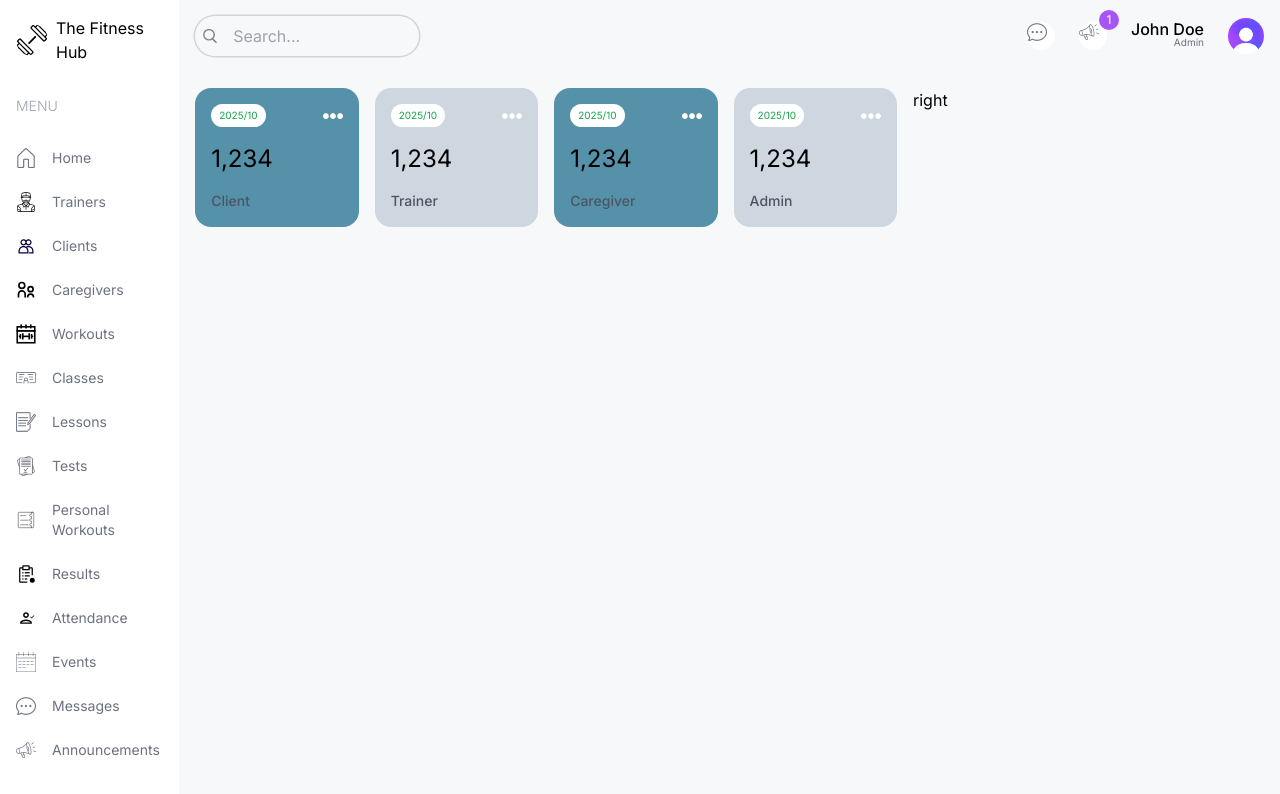
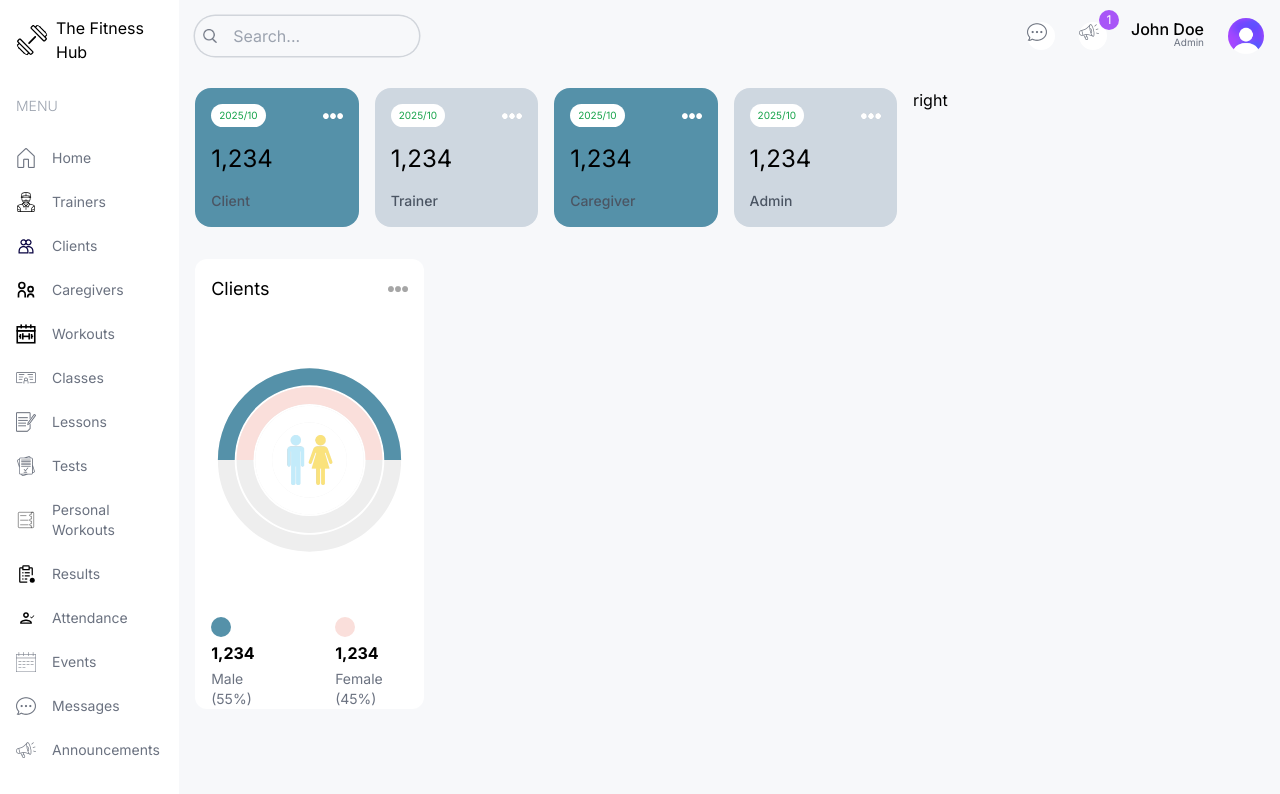
Before and after one commit to parkgit0108/client-management-tool, a Next.js app: page /admin in a window 1280 px wide. Shown: the top 794 px of the page. Built offline with nearby package versions, Linux system fonts and the light colour scheme.

Commit message:
add rechart for clients section

```diff
--- a/src/app/(dashboard)/admin/page.tsx
+++ b/src/app/(dashboard)/admin/page.tsx
@@ -1,17 +1,29 @@
 import UserCard from "@/components/UserCard";
+import CountChart from "@/components/CountChart";
 import React from "react";
 
 const AdminPage = () => {
   return (
     <div className="p-4 flex gap-4 flex-col md:flex-row">
       {/* LEFT SIDE */}
-      <div className="w-full lg:w-2/3">
+      <div className="w-full lg:w-2/3 flex flex-col gap-8">
         <div className="flex gap-4 justify-between flex-wrap">
           <UserCard type="client" />
           <UserCard type="trainer" />
           <UserCard type="caregiver" />
           <UserCard type="admin" />
         </div>
+
+        {/* Left Side */}
+        <div className="flex gap-4 flex-col lg:flex-row">
+          <div className="w-full lg:w-1/3 h-[450px]">
+            <CountChart />
+          </div>
+          <div className="w-full lg:w-2/3 h-[450px]"> </div>
+        </div>
+
+        {/* Right Side */}
+        <div className=""></div>
       </div>
       {/* RIGHT SIDE */}
       <div className="w-full lg:w-1/3">right</div>
--- /dev/null
+++ b/src/components/CountChart.tsx
@@ -0,0 +1,73 @@
+"use client";
+import {
+  RadialBarChart,
+  RadialBar,
+  Legend,
+  ResponsiveContainer,
+} from "recharts";
+import React from "react";
+import Image from "next/image";
+
+const data = [
+  {
+    name: "Total",
+    count: 100,
+    fill: "white",
+  },
+  {
+    name: "Female",
+    count: 50,
+    fill: "#FADFDB",
+  },
+  {
+    name: "Male",
+    count: 50,
+    fill: "#5591A9",
+  },
+];
+
+const CountChart = () => {
+  return (
+    <div className="bg-white rounded-xl w-full h-full p-4">
+      <div className="flex justify-between items-center">
+        <h1 className="text-lg font-semi-bold">Clients</h1>
+        <Image src="/moreDark.png" alt="" width={20} height={20} />
+      </div>
+      <div className="relative w-full h-[75%]">
+        <ResponsiveContainer>
+          <RadialBarChart
+            cx="50%"
+            cy="50%"
+            innerRadius="40%"
+            outerRadius="100%"
+            barSize={32}
+            data={data}
+          >
+            <RadialBar background dataKey="count" />
+          </RadialBarChart>
+        </ResponsiveContainer>
+        <Image
+          src="/maleFemale.png"
+          alt=""
+          width={50}
+          height={50}
+          className="absolute top-1/2 left-1/2 -translate-x-1/2 -translate-y-1/2"
+        />
+      </div>
+      <div className="flex justify-center gap-16">
+        <div className="flex flex-col gap-1">
+          <div className="w-5 h-5 bg-myBlue rounded-full" />
+          <h1 className="font-bold">1,234</h1>
+          <h2 className="text-sm text-gray-500">Male (55%)</h2>
+        </div>
+        <div className="flex flex-col gap-1">
+          <div className="w-5 h-5 bg-myPink rounded-full" />
+          <h1 className="font-bold">1,234</h1>
+          <h2 className="text-sm text-gray-500">Female (45%)</h2>
+        </div>
+      </div>
+    </div>
+  );
+};
+
+export default CountChart;
--- a/tailwind.config.ts
+++ b/tailwind.config.ts
@@ -20,6 +20,7 @@ const config: Config = {
         myBlueLight: "#9CCDDC",
         myGray: "#CED7E0",
         myYellowLight: "#FEFCE8",
+        myPink: "#FADFDB",
       },
     },
   },
```
Also changed, not shown: public/maleFemale.png (added).
